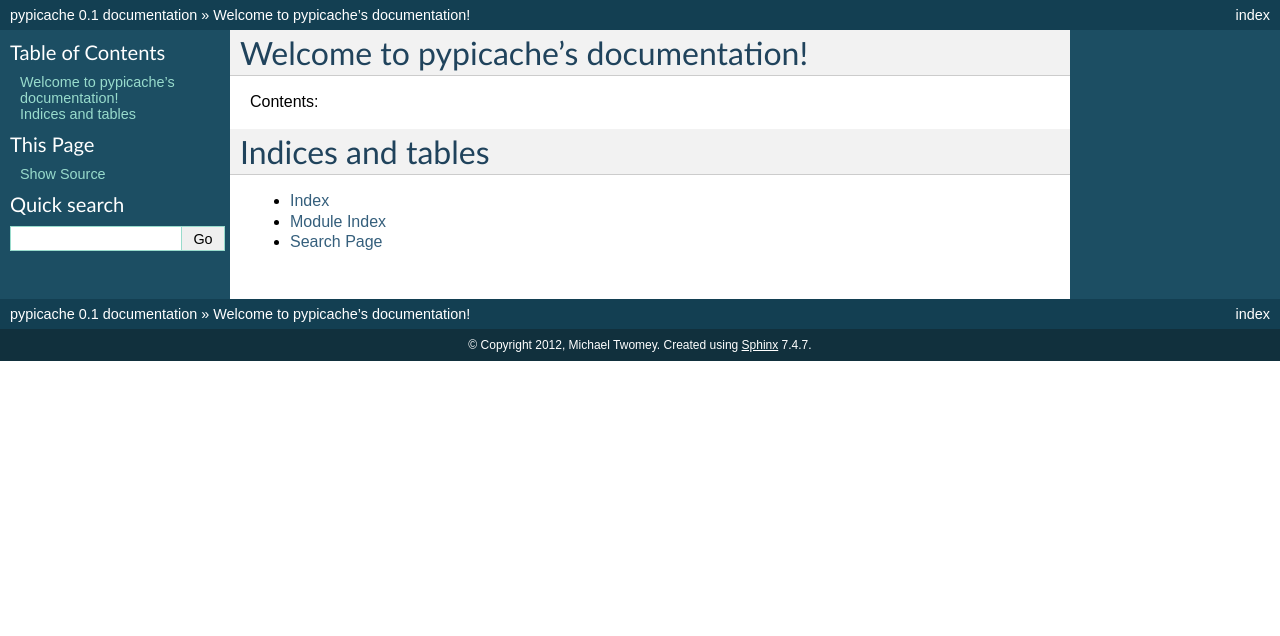
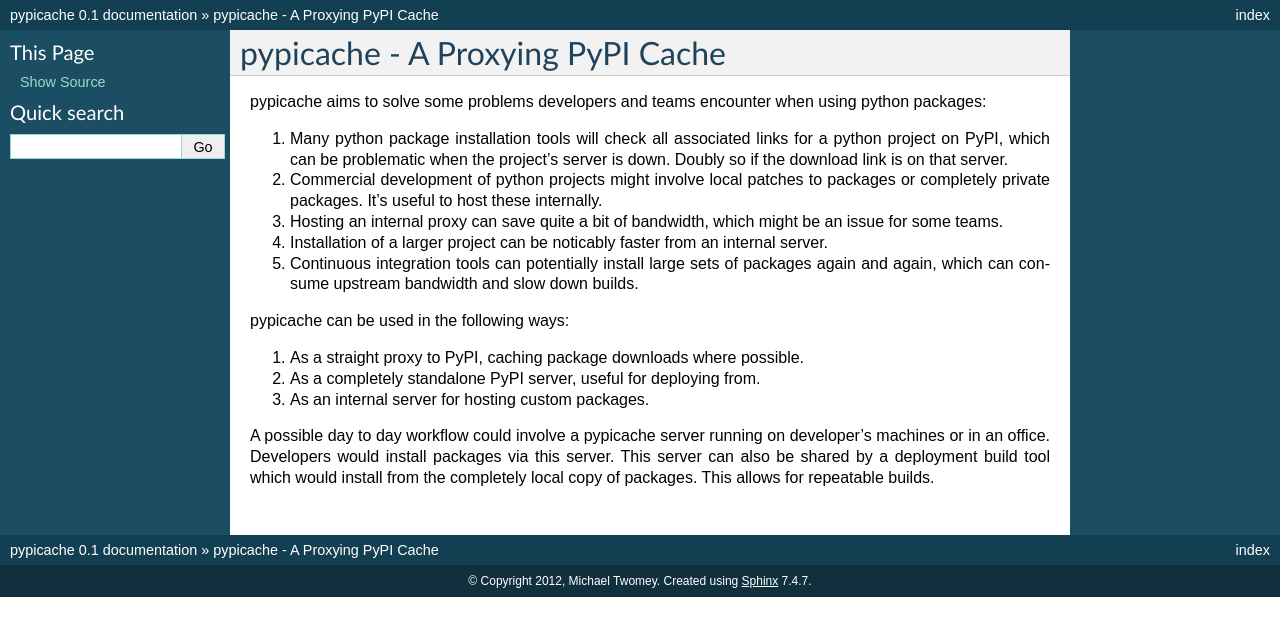
Before and after one commit to micktwomey/pypicache, a Sphinx documentation site: the page built from docs/index.rst, in a window 1280 px wide. Shown: the top 636 px of the page. Built offline with Sphinx 7.4.7, drawn with Linux system fonts in a browser that asks for light colours.

Commit message:
Flesh out docs a little.

```diff
--- a/docs/index.rst
+++ b/docs/index.rst
@@ -3,19 +3,40 @@
    You can adapt this file completely to your liking, but it should at least
    contain the root `toctree` directive.
 
-Welcome to pypicache's documentation!
-=====================================
+pypicache - A Proxying PyPI Cache
+=================================
 
-Contents:
+pypicache aims to solve some problems developers and teams encounter when using python packages:
 
-.. toctree::
-   :maxdepth: 2
+1. Many python package installation tools will check all associated links for a python project on PyPI, which can be problematic when the project's server is down. Doubly so if the download link is on that server.
 
+2. Commercial development of python projects might involve local patches to packages or completely private packages. It's useful to host these internally.
 
+3. Hosting an internal proxy can save quite a bit of bandwidth, which might be an issue for some teams.
 
-Indices and tables
-==================
+4. Installation of a larger project can be noticably faster from an internal server.
 
-* :ref:`genindex`
-* :ref:`modindex`
-* :ref:`search`
+5. Continuous integration tools can potentially install large sets of packages again and again, which can consume upstream bandwidth and slow down builds.
+
+pypicache can be used in the following ways:
+
+1. As a straight proxy to PyPI, caching package downloads where possible.
+
+2. As a completely standalone PyPI server, useful for deploying from.
+
+3. As an internal server for hosting custom packages.
+
+A possible day to day workflow could involve a pypicache server running on developer's machines or in an office. Developers would install packages via this server. This server can also be shared by a deployment build tool which would install from the completely local copy of packages. This allows for repeatable builds.
+
+..
+    Contents:
+
+    .. toctree::
+       :maxdepth: 2
+
+    Indices and tables
+    ==================
+
+    * :ref:`genindex`
+    * :ref:`modindex`
+    * :ref:`search`
```
Also changed, not shown: 1 other file.
